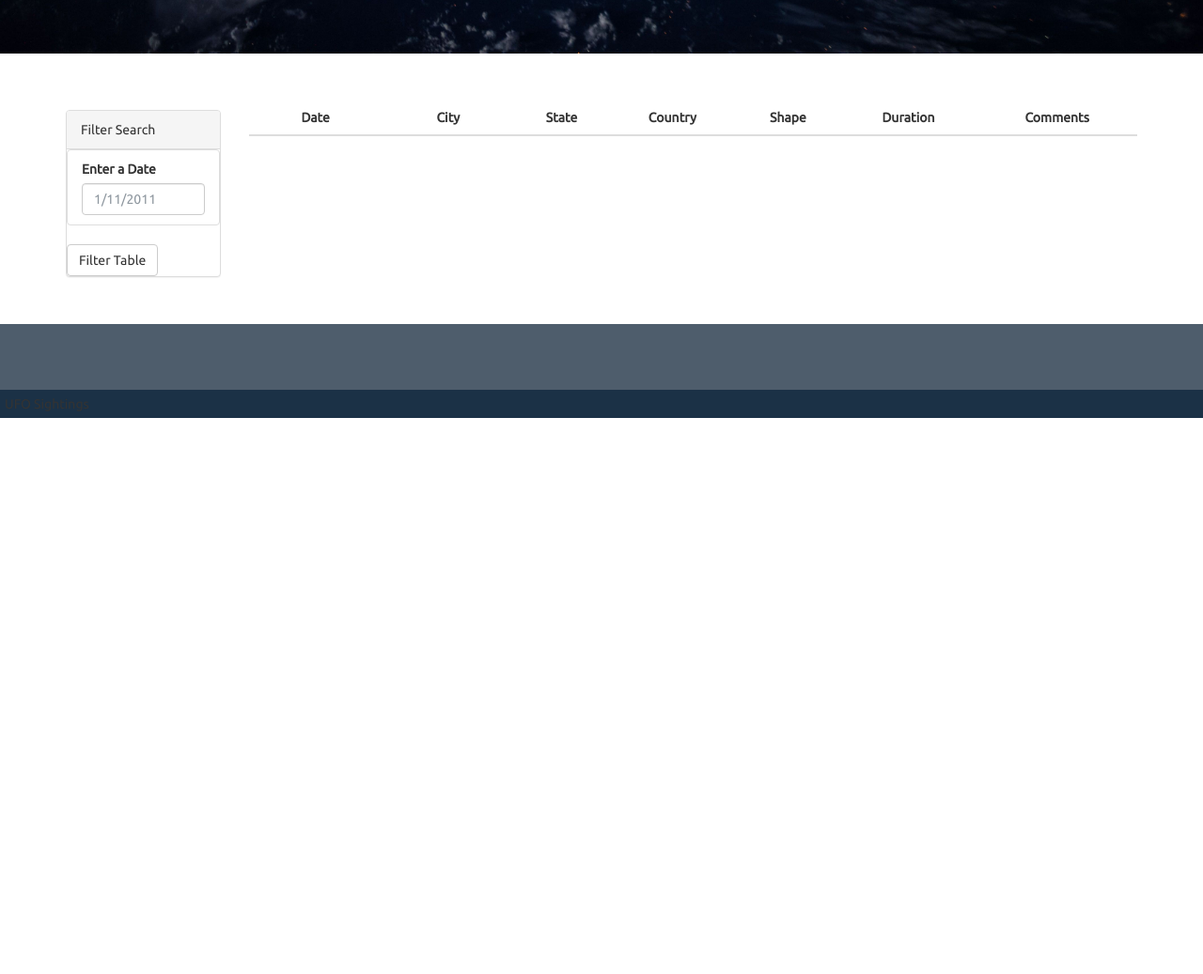
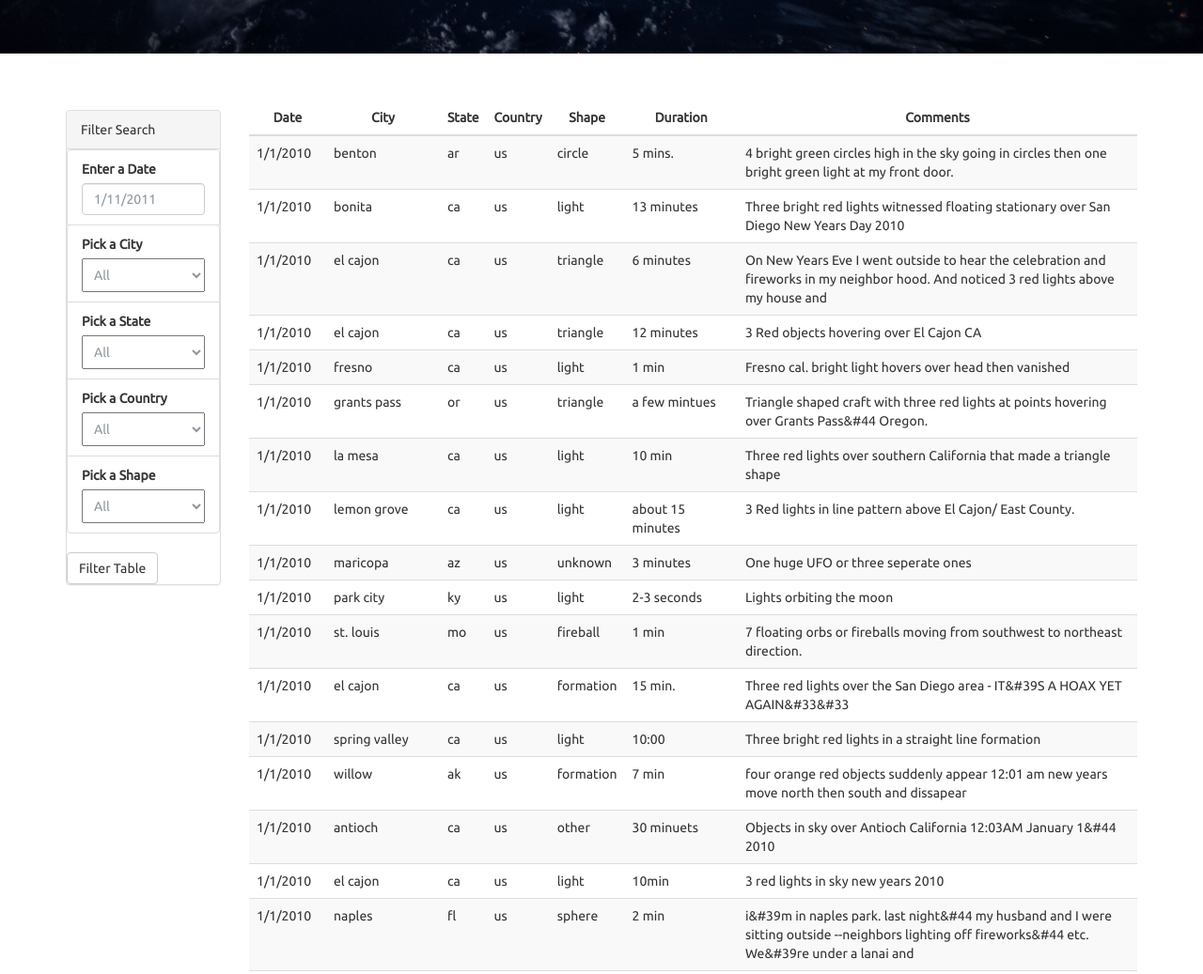
Before and after one commit to chandlergibbons/javascript-challenge, a plain HTML site: page UFO-level-2/index.html in a window 1280 px wide. Shown: the part 555-1592 px from the top of the page at 94% size. Before the commit the page ends 1000 px from the top, so only its background shows below. Drawn offline with nearby package versions, Linux system fonts and the light colour scheme.

Commit message:
code carries our all tasks meeting all requirments

```diff
--- a/UFO-level-2/index.html
+++ b/UFO-level-2/index.html
@@ -39,6 +39,32 @@
                         <label for="date">Enter a Date</label>
                         <input class="form-control" id="datetime" type="text" placeholder="1/11/2011">
                       </li>
+                      <div class="my_form_items">
+                        <li class="filter list-group-item">
+                          <label for="city">Pick a City</label>
+                          <select id="city" name="city">
+                            <option value="All">All</option>
+                          </select>
+                        </li>
+                        <li class="filter list-group-item">
+                          <label for="state">Pick a State</label>
+                          <select id="state" name="state">
+                            <option value="All">All</option>
+                          </select>
+                        </li>
+                        <li class="filter list-group-item">
+                          <label for="country">Pick a Country</label>
+                          <select id="country" name="country">
+                            <option value="All">All</option>
+                          </select>
+                        </li>
+                        <li class="filter list-group-item">
+                          <label for="shape">Pick a Shape</label>
+                          <select id="shape" name="shape">
+                            <option value="All">All</option>
+                          </select>
+                        </li>
+                      </div>
                     </ul>
                   </div>
                   <button id="filter-btn" type="button" class="btn btn-default">Filter Table</button>
--- a/UFO-level-2/static/js/app.js
+++ b/UFO-level-2/static/js/app.js
@@ -1,4 +1,107 @@
 // from data.js
 var tableData = data;
 
-// YOUR CODE HERE!
+
+// D3 selects
+var table = d3.select('table');
+var tbody = table.select('tbody');
+var button = d3.select("#filter-btn");
+var inputFeild = d3.select("#datetime");
+
+var city_sect = d3.select("#city");
+var state_sect = d3.select("#state");
+var country_sect = d3.select("#country");
+var shape_sect = d3.select("#shape");
+
+
+// renders data on load
+tableData.forEach(function (oneDatapoint) {
+    var tr = tbody.append('tr');
+
+    Object.values(oneDatapoint).forEach(function (values) {
+        tr.append('td').text(values);
+    })
+
+});
+
+
+// grabing new values for drop downs
+var citydrop = tableData.map(item => item.city)
+    .filter((value, index, self) => self.indexOf(value) === index);
+
+var statedrop = tableData.map(item => item.state)
+    .filter((value, index, self) => self.indexOf(value) === index);
+
+var countrydrop = tableData.map(item => item.country)
+    .filter((value, index, self) => self.indexOf(value) === index);
+
+var shapedrop = tableData.map(item => item.shape)
+    .filter((value, index, self) => self.indexOf(value) === index);
+
+
+// drop down tables creation
+citydrop.forEach(function (values) {
+    city_sect.append('option').text(values);
+});
+
+statedrop.forEach(function (values) {
+    state_sect.append('option').text(values);
+});
+
+countrydrop.forEach(function (values) {
+    country_sect.append('option').text(values);
+});
+
+shapedrop.forEach(function (values) {
+    shape_sect.append('option').text(values);
+});
+
+
+// filtration
+button.on('click', function () {
+
+    // clears old data before droping in new filtered search
+    tbody.html('');
+
+    // grabs imputs from search bar
+    var dateSelected = (inputFeild.node().value);
+    var citySelected = (city_sect.node().value);
+    var stateSelected = (state_sect.node().value);
+    var countrySelected = (country_sect.node().value);
+    var shapeSelected = (shape_sect.node().value);
+
+    // handles filter logic
+
+    var filteredData = tableData;
+    if (dateSelected) {
+        filteredData = filteredData.filter(({ datetime }) => dateSelected.includes(datetime));
+    }
+
+    if (citySelected !== "All") {
+        console.log(citySelected, typeof (citySelected));
+        filteredData = filteredData.filter(({ city }) => citySelected.includes(city));
+    };
+
+    if (stateSelected !== "All") {
+        filteredData = filteredData.filter(({ state }) => stateSelected.includes(state));
+    };
+
+    if (countrySelected !== "All") {
+        filteredData = filteredData.filter(({ country }) => countrySelected.includes(country));
+    };
+
+    if (shapeSelected !== "All") {
+        filteredData = filteredData.filter(({ shape }) => shapeSelected.includes(shape));
+    };
+
+    // displays filter result
+
+    filteredData.forEach(function (oneDatapoint) {
+        var tr = tbody.append('tr');
+
+        Object.values(oneDatapoint).forEach(function (values) {
+            tr.append('td').text(values);
+        })
+
+    });
+});
```
Also changed, not shown: UFO-level-1/static/js/app.js (+39 -15 lines), Screen Shot 2021-03-02 at 6.59.35 PM.png (added), 5 other files.
